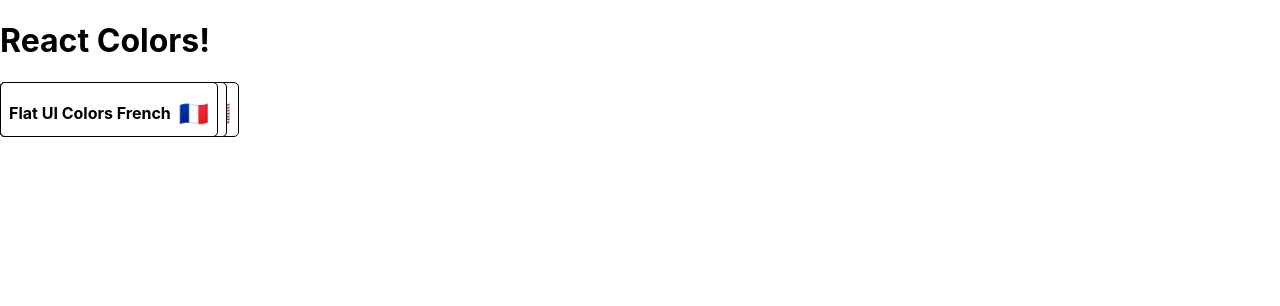
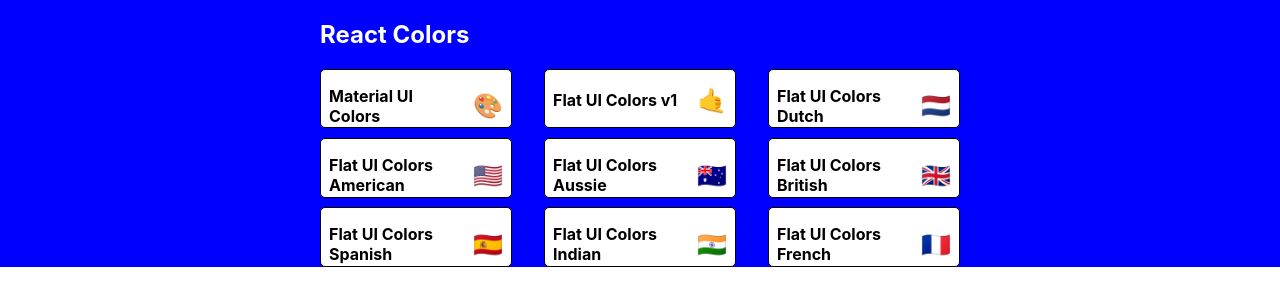
Before and after one commit to josewhitetower/color-app, a React (Create React App) app: page / in a window 1280 px wide. Shown: the top 306 px of the page. Built offline with nearby package versions, Linux system fonts and the light colour scheme.

Commit message:
starts stylying palette list

```diff
--- a/src/components/MiniPalette.js
+++ b/src/components/MiniPalette.js
@@ -4,10 +4,10 @@ import { withStyles } from "@material-ui/styles";
 const styles = {
   root: {
     backgroundColor: "white",
+    border: "1px solid black",
     borderRadius: "5px",
-    border: "1px solid black",
     padding: "0.5rem",
-    position: "absolute",
+    position: "relative",
     overflow: "hidden",
     "&:hover": {
       cursor: "pointer"
@@ -34,6 +34,8 @@ const styles = {
 
 function MiniPalette(props) {
   const { classes, paletteName, emoji } = props;
+  console.log(classes);
+
   return (
     <div className={classes.root}>
       <div className={classes.colors} />
--- a/src/components/PaletteList.js
+++ b/src/components/PaletteList.js
@@ -1,18 +1,55 @@
 import React, { Component } from "react";
+import MiniPalette from "./MiniPalette";
 import { Link } from "react-router-dom";
-import MiniPalette from "./MiniPalette";
+import { withStyles } from "@material-ui/styles";
 
-export default class PaletteList extends Component {
+const styles = {
+  root: {
+    backgroundColor: "blue",
+    height: "100%",
+    display: "flex",
+    alignItems: "flex-start",
+    justifyContent: "center"
+  },
+  container: {
+    width: "50%",
+    display: "flex",
+    alignItems: "flex-start",
+    flexDirection: "column",
+    flexWrap: "wrap"
+  },
+  nav: {
+    display: "flex",
+    width: "100%",
+    justifyContent: "space-between",
+    color: "white"
+  },
+  palettes: {
+    boxSizing: "border-box",
+    width: "100%",
+    display: "grid",
+    gridTemplateColumns: "repeat(3, 30%)",
+    gridGap: "5%"
+  }
+};
+
+class PaletteList extends Component {
   render() {
-    const { palettes } = this.props;
+    const { palettes, classes } = this.props;
     return (
-      <div>
-        <h1>React Colors!</h1>
-
-        {palettes.map(palette => (
-          <MiniPalette {...palette} />
-        ))}
+      <div className={classes.root}>
+        <div className={classes.container}>
+          <nav className={classes.nav}>
+            <h1>React Colors</h1>
+          </nav>
+          <div className={classes.palettes}>
+            {palettes.map(palette => (
+              <MiniPalette {...palette} />
+            ))}
+          </div>
+        </div>
       </div>
     );
   }
 }
+export default withStyles(styles)(PaletteList);
```
